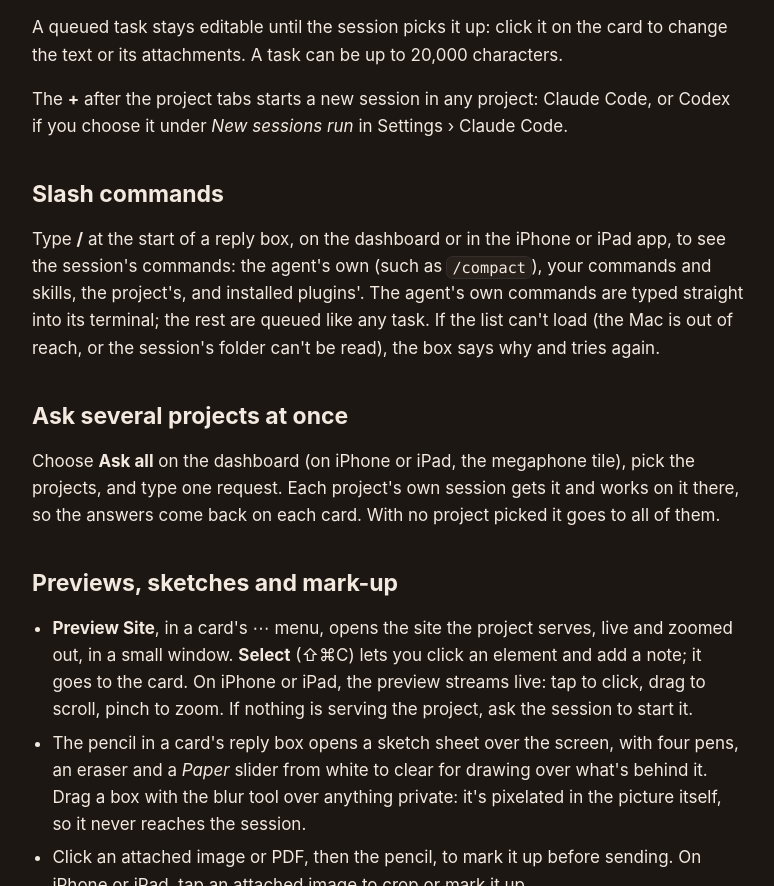
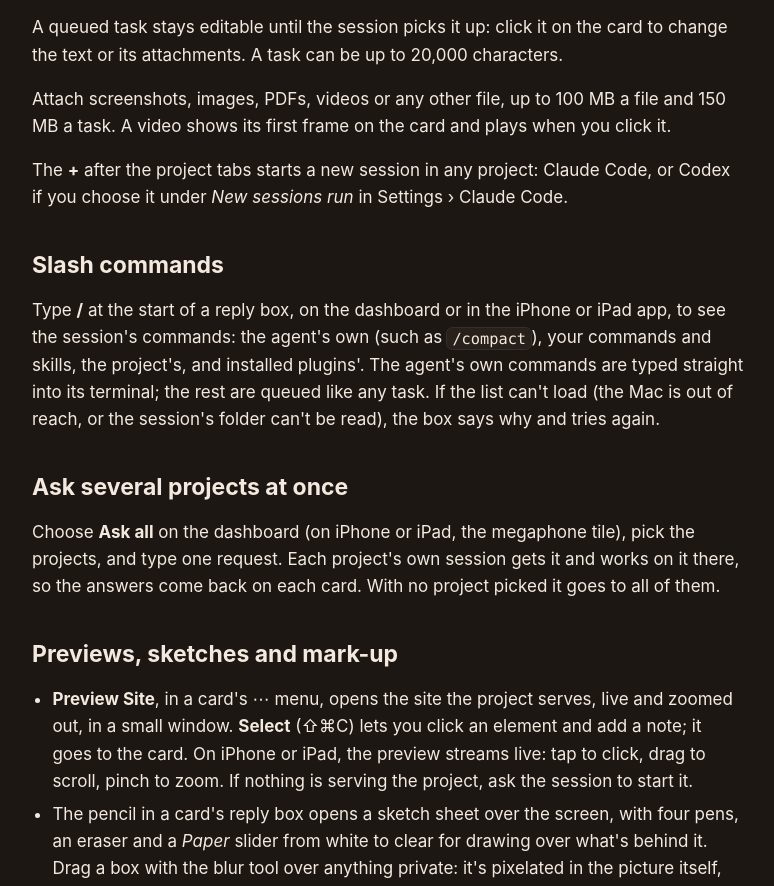
Before and after one commit to fbmore/claudster-app, a plain HTML site: page support.html in a window 1280 px wide. Shown: the part 1935-2821 px from the top of the page, without its empty margins (252-1026 px from the left). Drawn offline with Linux system fonts and the light colour scheme.

Commit message:
Support: queued tasks take videos and other files, with the size limits
Co-Authored-By: Claude Opus 5.5 <noreply@anthropic.com>

```diff
--- a/support.html
+++ b/support.html
@@ -70,6 +70,7 @@
     <h2>Queue and Send now</h2>
     <p>Type a task on a card and choose <strong>Queue</strong>: the session receives it at its next turn. <strong>Send now</strong> wakes an idle session by typing one fixed line into its terminal. It never types into a session that is waiting on a question, so it can't answer a prompt for you.</p>
     <p>A queued task stays editable until the session picks it up: click it on the card to change the text or its attachments. A task can be up to 20,000 characters.</p>
+    <p>Attach screenshots, images, PDFs, videos or any other file, up to 100 MB a file and 150 MB a task. A video shows its first frame on the card and plays when you click it.</p>
     <p>The <strong>+</strong> after the project tabs starts a new session in any project: Claude Code, or Codex if you choose it under <em>New sessions run</em> in Settings › Claude Code.</p>
 
     <h2 id="slash">Slash commands</h2>
```
